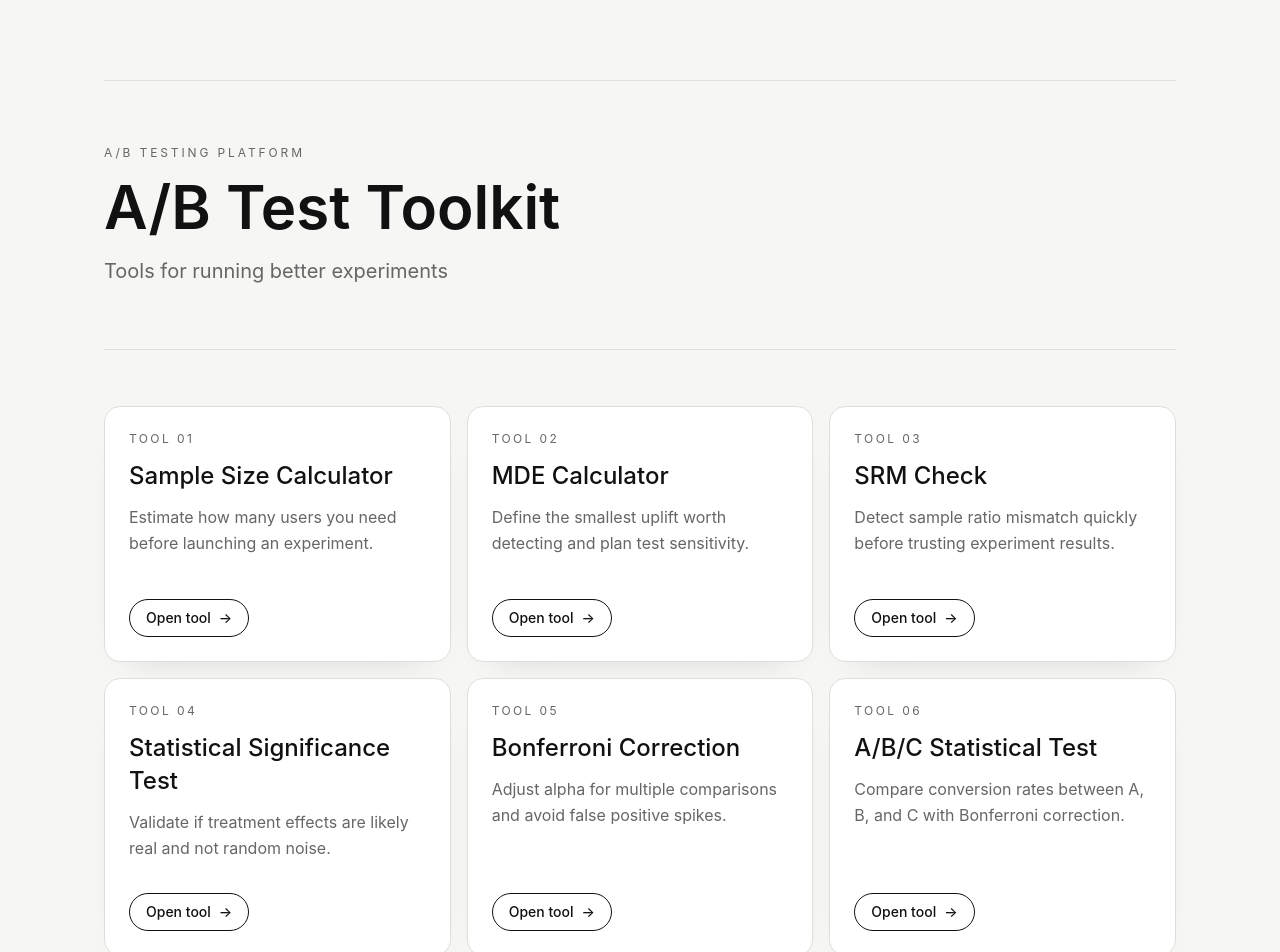
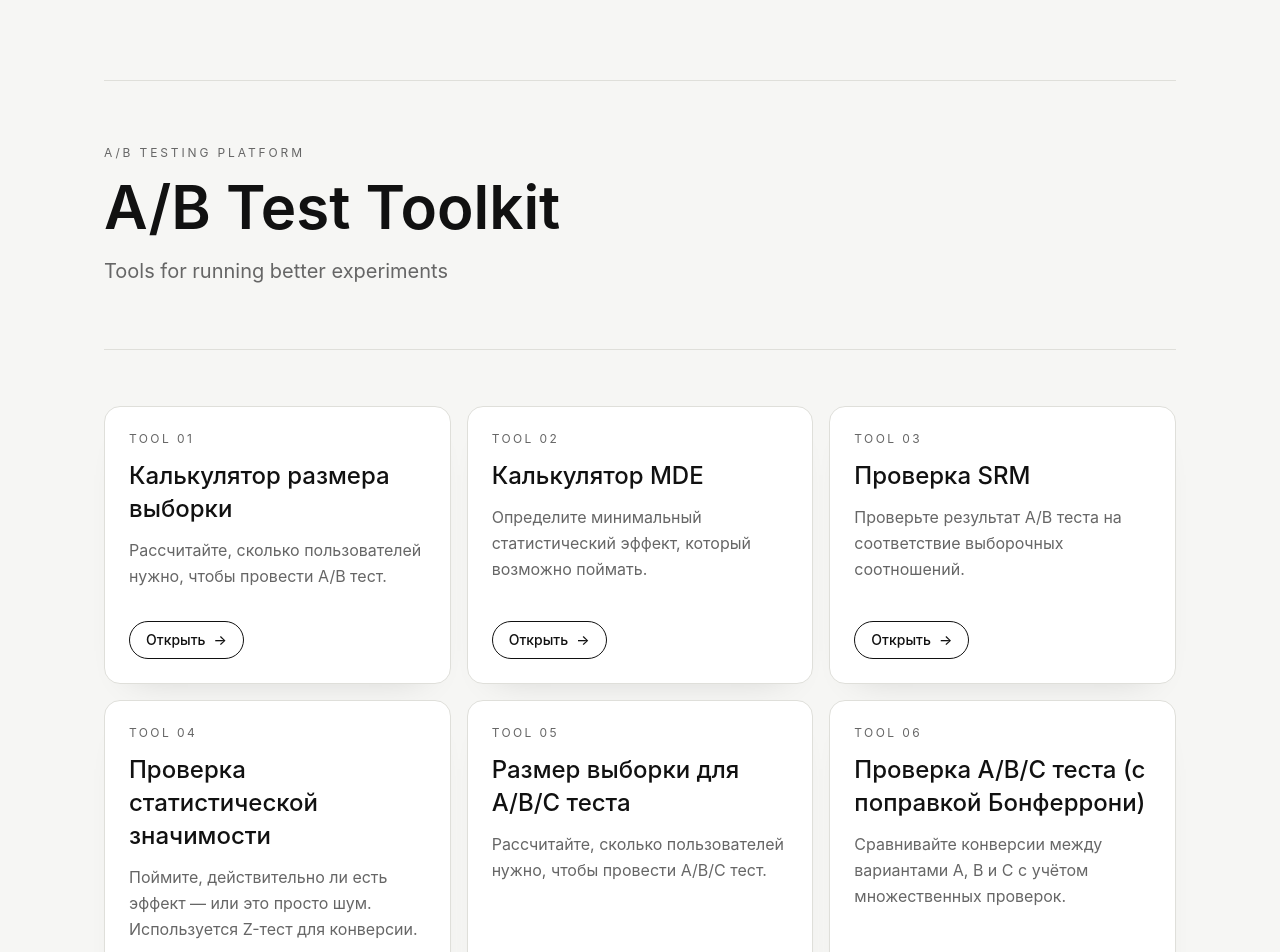
Before and after one commit to elizabeth290789/ab-tools-site, a Next.js app: page / in a window 1280 px wide. Shown: the top 952 px of the page. Built offline with nearby package versions, Linux system fonts and the light colour scheme.

Commit message:
Translate toolkit cards on homepage to Russian

```diff
--- a/app/page.tsx
+++ b/app/page.tsx
@@ -9,45 +9,45 @@ type Tool = {
 
 const tools: Tool[] = [
   {
-    title: 'Sample Size Calculator',
+    title: 'Калькулятор размера выборки',
     description:
-      'Estimate how many users you need before launching an experiment.',
+      'Рассчитайте, сколько пользователей нужно, чтобы провести A/B тест.',
     href: '/sample-size'
   },
   {
-    title: 'MDE Calculator',
+    title: 'Калькулятор MDE',
     description:
-      'Define the smallest uplift worth detecting and plan test sensitivity.',
+      'Определите минимальный статистический эффект, который возможно поймать.',
     href: '/mde'
   },
   {
-    title: 'SRM Check',
+    title: 'Проверка SRM',
     description:
-      'Detect sample ratio mismatch quickly before trusting experiment results.',
+      'Проверьте результат A/B теста на соответствие выборочных соотношений.',
     href: '/srm'
   },
   {
-    title: 'Statistical Significance Test',
+    title: 'Проверка статистической значимости',
     description:
-      'Validate if treatment effects are likely real and not random noise.',
+      'Поймите, действительно ли есть эффект — или это просто шум. Используется Z-тест для конверсии.',
     href: '/stat-test'
   },
   {
-    title: 'Bonferroni Correction',
+    title: 'Размер выборки для A/B/C теста',
     description:
-      'Adjust alpha for multiple comparisons and avoid false positive spikes.',
+      'Рассчитайте, сколько пользователей нужно, чтобы провести A/B/C тест.',
     href: '/bonferroni'
   },
   {
-    title: 'A/B/C Statistical Test',
+    title: 'Проверка A/B/C теста (с поправкой Бонферрони)',
     description:
-      'Compare conversion rates between A, B, and C with Bonferroni correction.',
+      'Сравнивайте конверсии между вариантами A, B и C с учётом множественных проверок.',
     href: '/stat-test-abc'
   },
   // TOOL 07
   {
-    title: 'ARPU Statistical Test',
-    description: 'Compare ARPU between control and test with Welch t-test.',
+    title: 'Статтест для ARPU',
+    description: 'Сравнивайте ARPU между группами с помощью t-теста Уэлча.',
     href: '/stat-test-arpu'
   }
 ];
@@ -93,7 +93,7 @@ export default function Home() {
                   rel={tool.external ? 'noreferrer noopener' : undefined}
                   className="mt-8 inline-flex w-fit items-center gap-2 rounded-full border border-ink px-4 py-2 text-sm font-medium transition-colors group-hover:bg-ink group-hover:text-white"
                 >
-                  Open tool
+                  Открыть
                   <span aria-hidden>{tool.external ? '↗' : '→'}</span>
                 </Link>
               </article>
```
